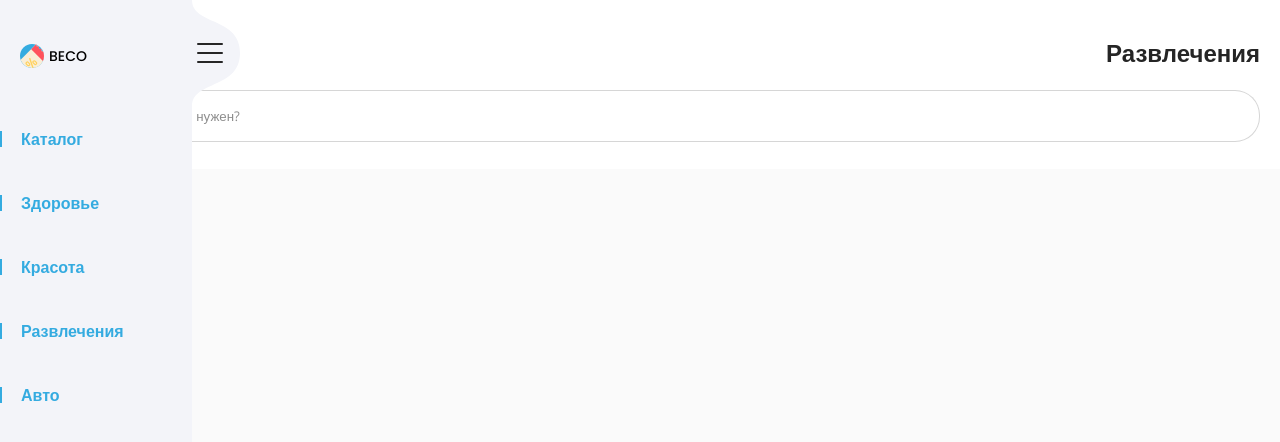
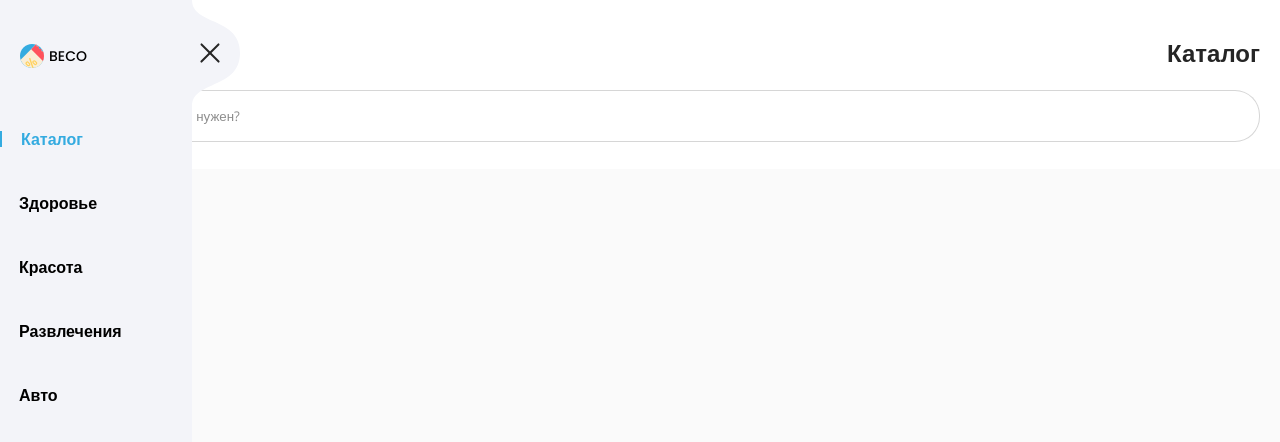
Before and after one commit to madjack99/Fully-responsive-web-store, a React (Create React App) app: page / in a window 1280 px wide. Shown: the top 442 px of the page. Built offline with nearby package versions, Linux system fonts and the light colour scheme.

Commit message:
feat: add context to sideNav and header to display selected store department

```diff
--- a/src/components/layout/header/Header.js
+++ b/src/components/layout/header/Header.js
@@ -1,12 +1,16 @@
 import React from 'react';
+
+import { useShopDepartmentContext } from '../../../contexts/shopDepartment';
 
 import './style.css';
 import search from './search.svg';
 
 const Header = () => {
+  const [shopDepartment] = useShopDepartmentContext();
+
   return (
     <header className='Header'>
-      <h2 className='Header-title'>Развлечения</h2>
+      <h2 className='Header-title'>{shopDepartment}</h2>
       <form className='ShopSearch'>
         <img src={search} className='ShopSearch-image' alt='search shop' />
         <input
--- a/src/components/layout/sideNav/SideNav.js
+++ b/src/components/layout/sideNav/SideNav.js
@@ -9,11 +9,11 @@ import logo from './icons/logo.svg';
 import './style.css';
 
 const SideNav = () => {
-  const [isNavOpen, setIsNavOpen] = useState(false);
+  const [isNavOpen, setIsNavOpen] = useState(true);
   const NavOpenOrCloseIcon = isNavOpen ? menuExit : burgerMenu;
 
   return (
-    <div className={`SideNav ${isNavOpen && 'SideNav_closed'}`}>
+    <div className={`SideNav ${isNavOpen ? '' : 'SideNav_closed'}`}>
       <div className='SideNav-pop'>
         <img
           className='SideNav-menuIcon'
@@ -26,7 +26,7 @@ const SideNav = () => {
         <img src={logo} alt='logo' />
         <h1 className='LogoContent-title'>BECO</h1>
       </div>
-      <SideNavMenu />
+      <SideNavMenu setIsNavOpen={setIsNavOpen} />
     </div>
   );
 };
--- a/src/components/layout/sideNav/SideNavMenu.js
+++ b/src/components/layout/sideNav/SideNavMenu.js
@@ -1,19 +1,27 @@
 import React from 'react';
 
 import { useShopDepartmentContext } from '../../../contexts/shopDepartment';
+import { shopDepartmentTitles } from '../../../settings';
 
 import './style.css';
 
-const navItems = ['Каталог', 'Здоровье', 'Красота', 'Развлечения', 'Авто'];
-
-const SideNavMenu = () => {
+const SideNavMenu = ({ setIsNavOpen }) => {
   const [shopDepartment, setShopDepartment] = useShopDepartmentContext();
-  console.log(shopDepartment);
 
   const renderNavItems = () =>
-    navItems.map((item, index) => (
+    shopDepartmentTitles.map((item, index) => (
       <div className='MenuItem' key={index}>
-        <h2 className='MenuItem-title MenuItem-title_active'>{item}</h2>
+        <h2
+          className={`MenuItem-title ${
+            item === shopDepartment ? 'MenuItem-title_active' : ''
+          }`}
+          onClick={() => {
+            setShopDepartment(item);
+            setIsNavOpen(false);
+          }}
+        >
+          {item}
+        </h2>
       </div>
     ));
 
--- /dev/null
+++ b/src/settings/index.js
@@ -0,0 +1,7 @@
+export const shopDepartmentTitles = [
+  'Каталог',
+  'Здоровье',
+  'Красота',
+  'Развлечения',
+  'Авто',
+];
```
